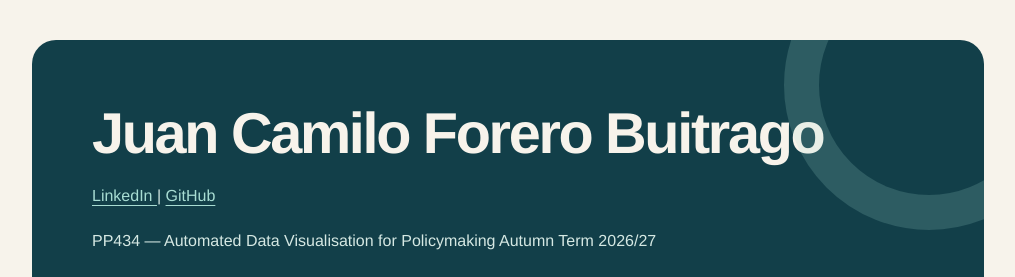
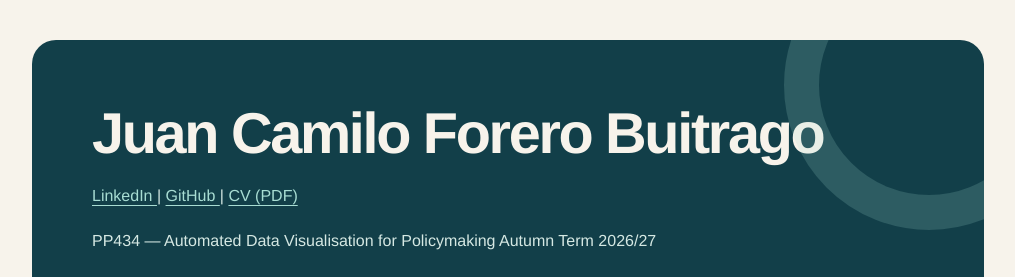
Before and after one commit to JuanCForeroB/JuanCForeroB.github.io, a plain HTML site: page index.html in a window 1280 px wide. Shown: the top 277 px of the page, without its empty margins (132-1147 px from the left). Drawn offline with Linux system fonts and the light colour scheme; a script that the page names is missing.

Commit message:
Add CV link to footer in index.html
Added a link to the CV (PDF) in the footer.

```diff
--- a/index.html
+++ b/index.html
@@ -25,7 +25,7 @@
     <header>
         <h1 class="big"> Juan Camilo Forero Buitrago </h1>
         <p>
-            <a href="https://www.linkedin.com/in/jcforerob/"> LinkedIn  </a> | <a href="https://github.com/JuanCForeroB?tab=repositories"> GitHub </a>
+            <a href="https://www.linkedin.com/in/jcforerob/"> LinkedIn  </a> | <a href="https://github.com/JuanCForeroB?tab=repositories"> GitHub </a> | <a href="FORERO__JuanCamilo_RESUME.pdf" target="_blank" rel="noopener">CV (PDF)</a>
         </p>
        <p class="small"> PP434 — Automated Data Visualisation for Policymaking
       <span class="course-term">Autumn Term 2026/27</span>
```
